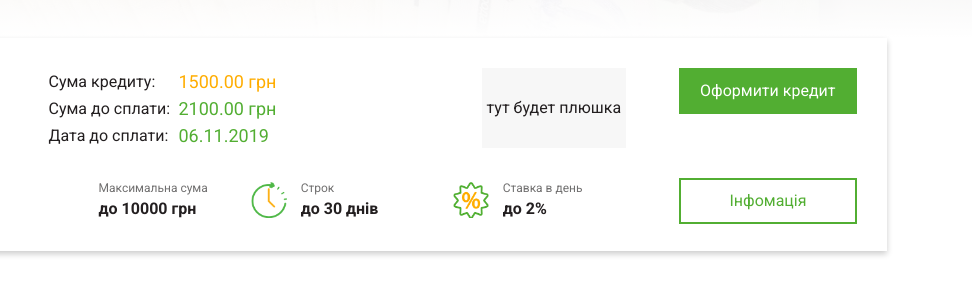
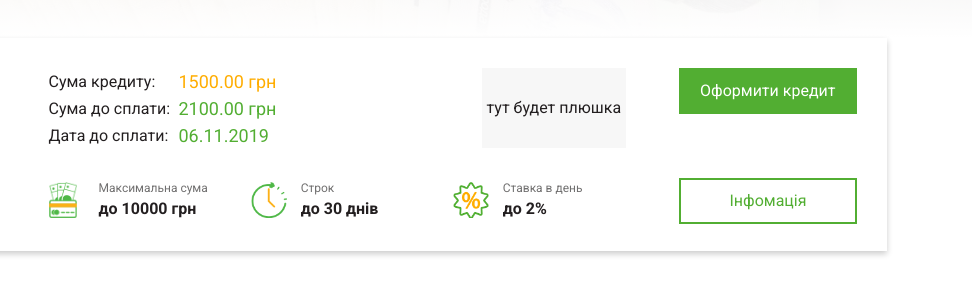
Before and after one commit to BondYuriy/zaum, a website: page src/index.html in a window 1280 px wide. Shown: the part 522-803 px from the top of the page, 308-1280 px from the left. Drawn offline with nearby package versions, Linux system fonts and the light colour scheme; files that its build step writes are made by us from their sources; files whose address does not match are found by name.

Commit message:
adds fix lin icon

```diff
--- a/src/sass/components/_partner.scss
+++ b/src/sass/components/_partner.scss
@@ -92,7 +92,7 @@
           }
 
           &:nth-child(1)::before {
-            background-image: url("../../img/Vector_Smart_Object-5.png");
+            background-image: url("../img/Vector_Smart_Object-5.png");
             width: 28px;
             height: 36px;
           }
```
Also changed, not shown: build/css/styles.css.
